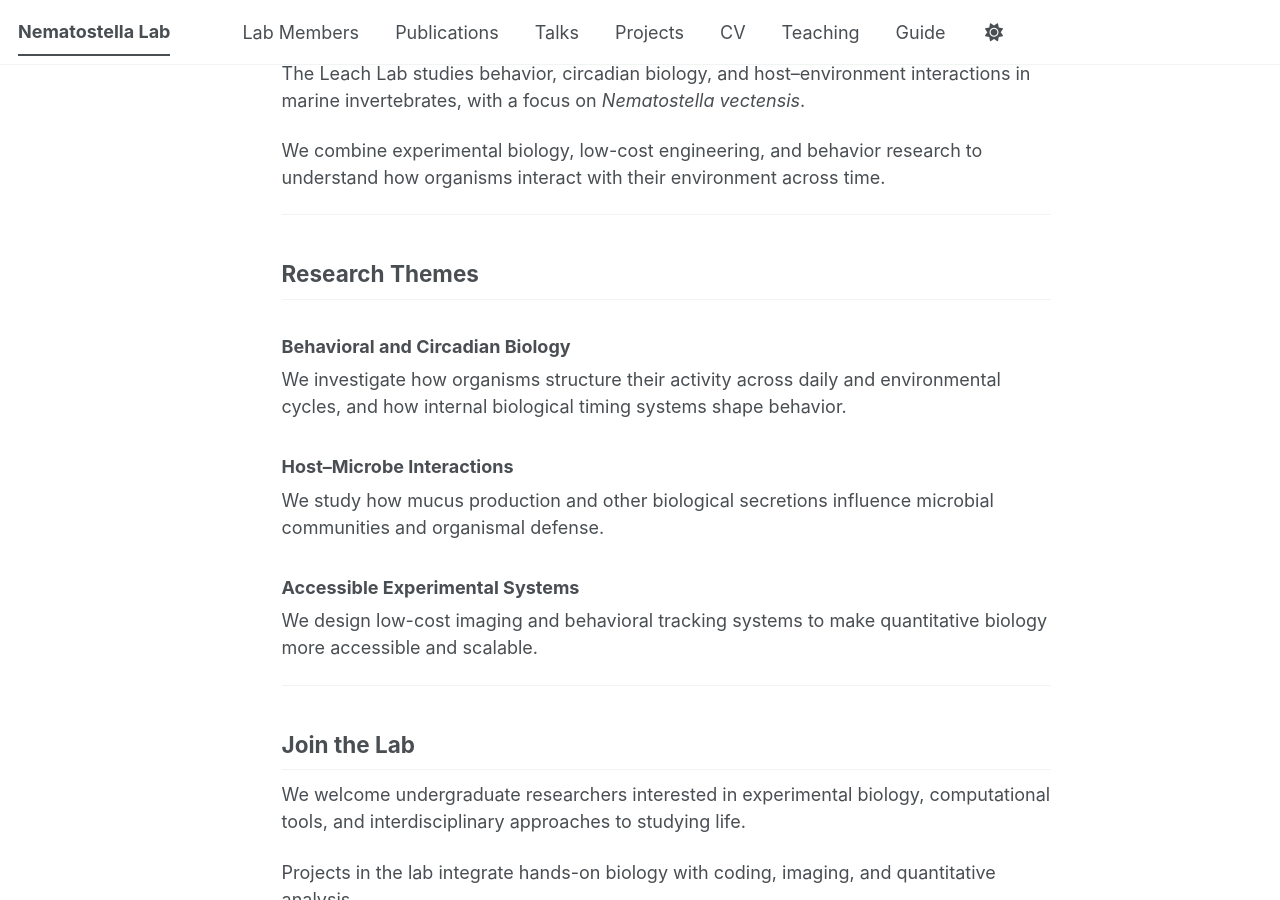
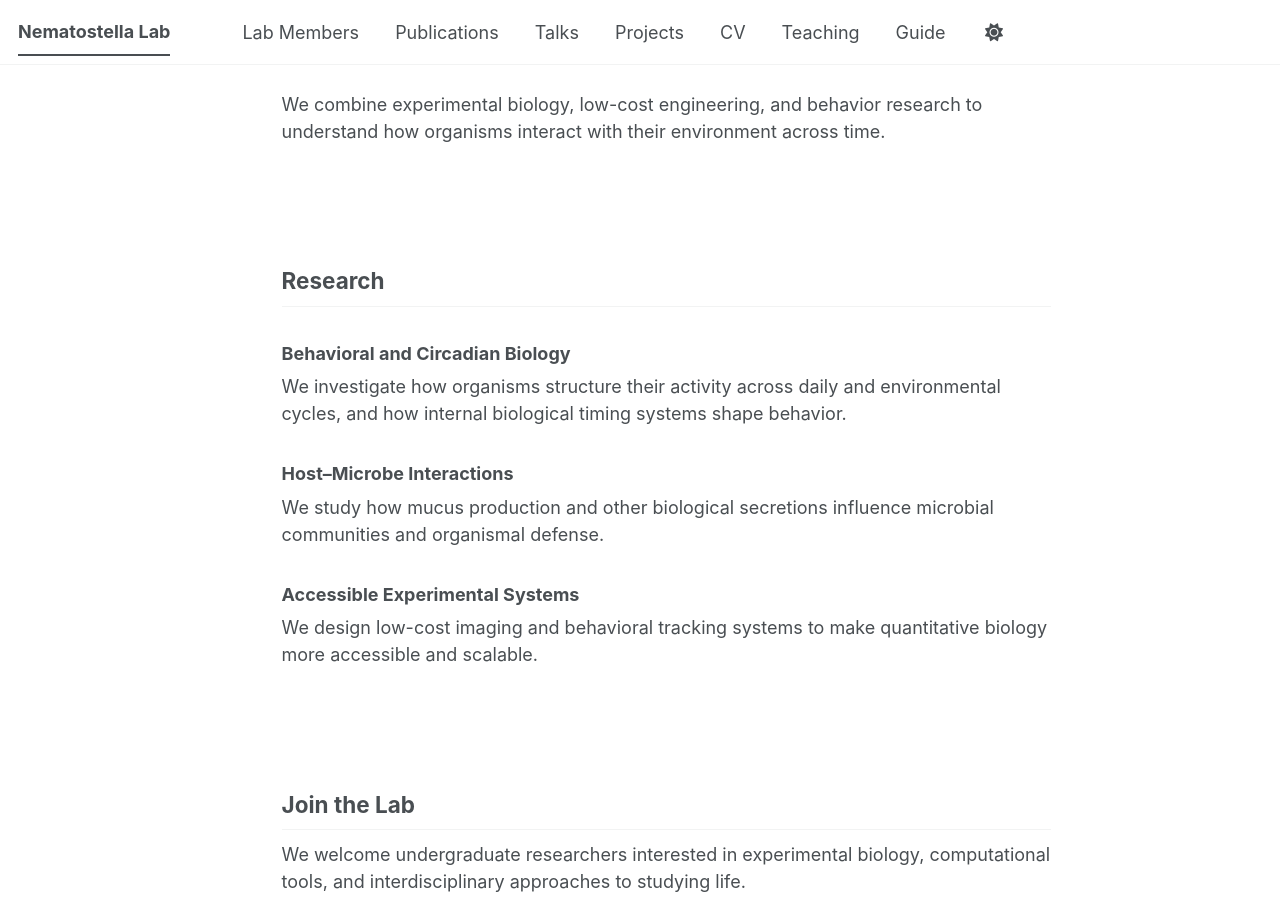
Before and after one commit to nematostellalab/nematostellalab.github.io, a Jekyll site: the page built from _pages/about.md, in a window 1280 px wide and 900 px high, scrolled down 652 px. Built offline with Jekyll 4.4.1, drawn with Linux system fonts in a browser that asks for light colours; a script bundle is joined from its source files by our own code; library files that are not in the unit come from our copies.

Commit message:
Update about.md

```diff
--- a/_pages/about.md
+++ b/_pages/about.md
@@ -22,17 +22,15 @@ author_profile: false
 
 </div>
 
----
-
 ## Welcome
 
 The Leach Lab studies behavior, circadian biology, and host–environment interactions in marine invertebrates, with a focus on *Nematostella vectensis*.
 
 We combine experimental biology, low-cost engineering, and behavior research to understand how organisms interact with their environment across time.
 
----
+<br><br>
 
-## Research Themes
+## Research
 
 ### Behavioral and Circadian Biology
 We investigate how organisms structure their activity across daily and environmental cycles, and how internal biological timing systems shape behavior.
@@ -43,7 +41,7 @@ We study how mucus production and other biological secretions influence microbia
 ### Accessible Experimental Systems
 We design low-cost imaging and behavioral tracking systems to make quantitative biology more accessible and scalable.
 
----
+<br><br>
 
 ## Join the Lab
 
```
